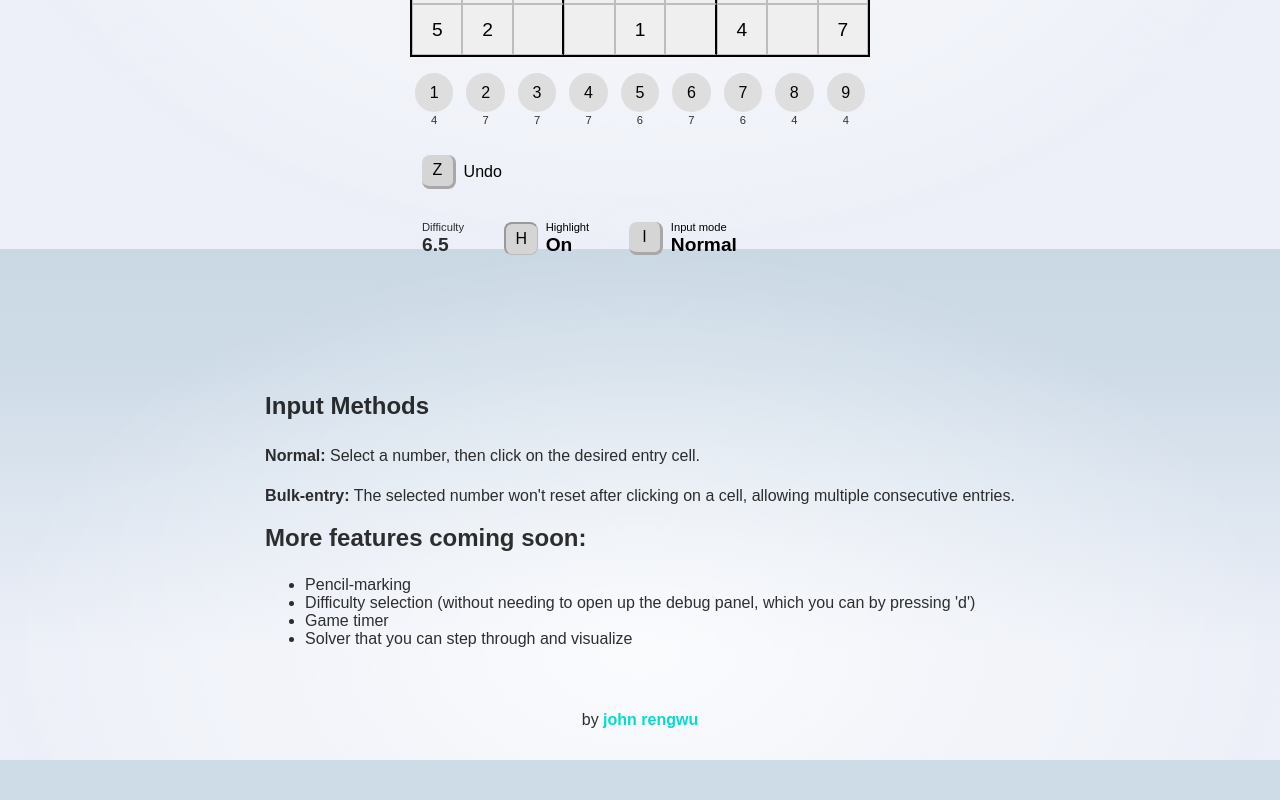
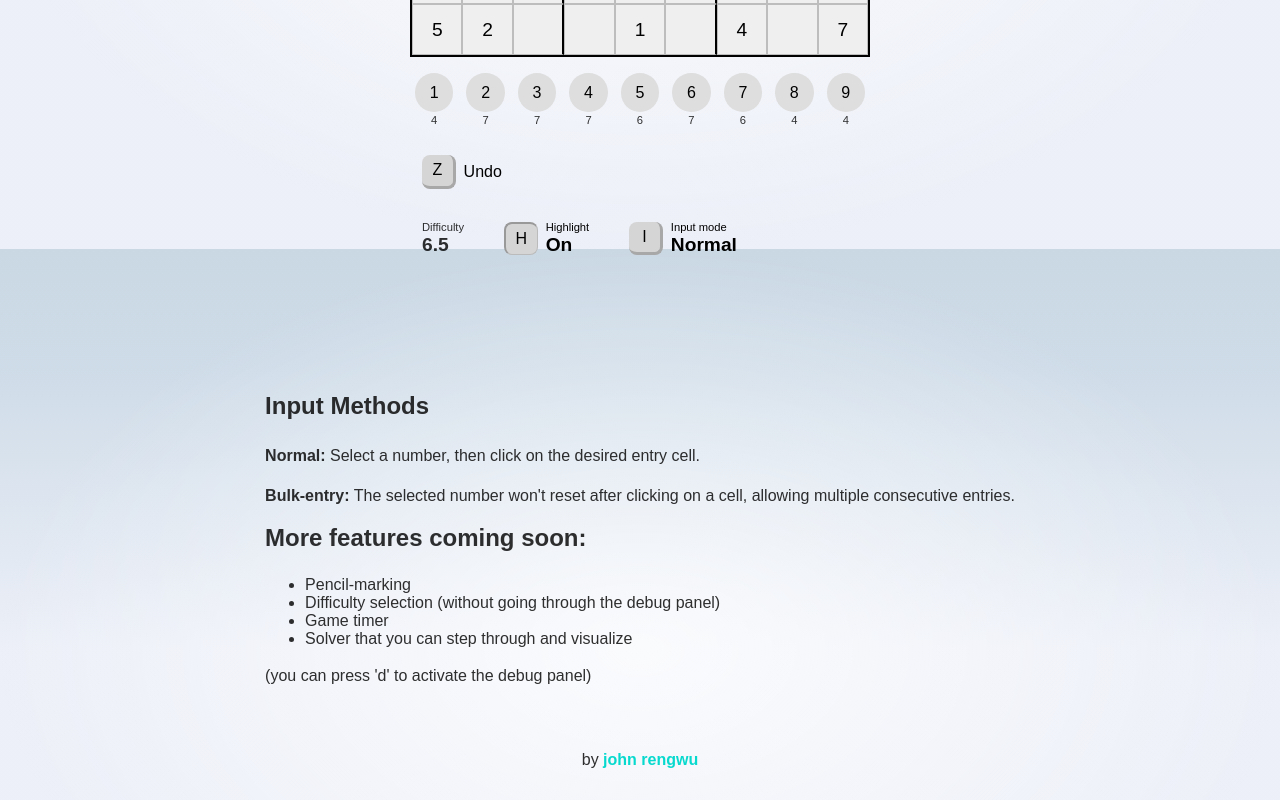
Before and after one commit to johngohrw/sudoku-solver, a SvelteKit app: page / in a window 1280 px wide. Shown: the part 551-1351 px from the top of the page. Before the commit the page ends 1311 px from the top, so only its background shows below. Built offline with nearby package versions, Linux system fonts and the light colour scheme.

Commit message:
docs: update docs

```diff
--- a/src/components/SudokuGame.svelte
+++ b/src/components/SudokuGame.svelte
@@ -270,6 +270,7 @@
 			</div>
 			<button on:click={checkCompletion}>manually check completion</button>
 			<div>complete: {complete ? 'yes' : 'no'}</div>
+			<div>mark mode: <input type="checkbox" bind:checked={markMode} /></div>
 		</div>
 	{/if}
 
--- a/src/routes/+page.svelte
+++ b/src/routes/+page.svelte
@@ -25,13 +25,11 @@
 		<h2>More features coming soon:</h2>
 		<ul>
 			<li>Pencil-marking</li>
-			<li>
-				Difficulty selection (without needing to open up the debug panel, which you can by pressing
-				'd')
-			</li>
+			<li>Difficulty selection (without going through the debug panel)</li>
 			<li>Game timer</li>
 			<li>Solver that you can step through and visualize</li>
 		</ul>
+		<p>(you can press 'd' to activate the debug panel)</p>
 	</div>
 </section>
 
```
